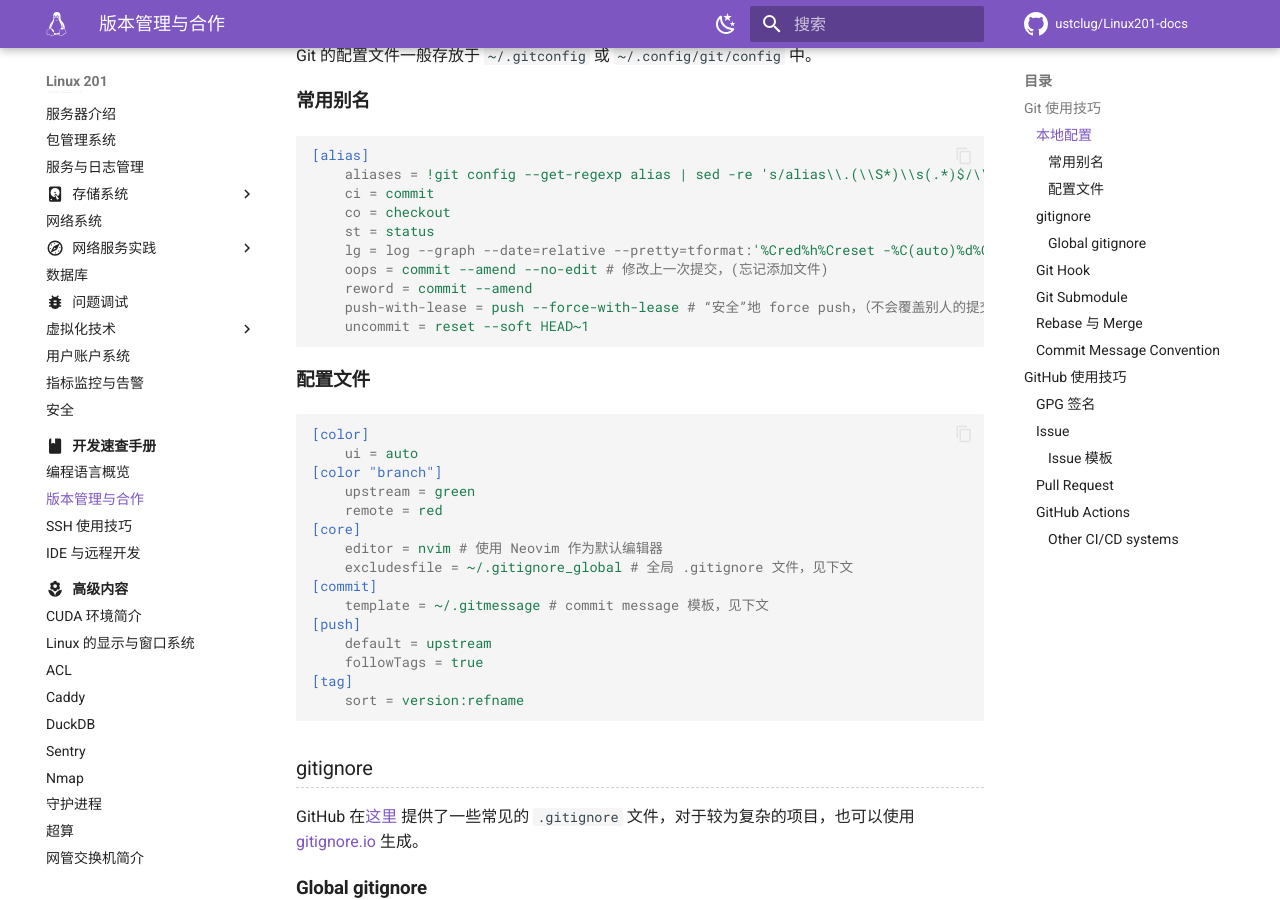
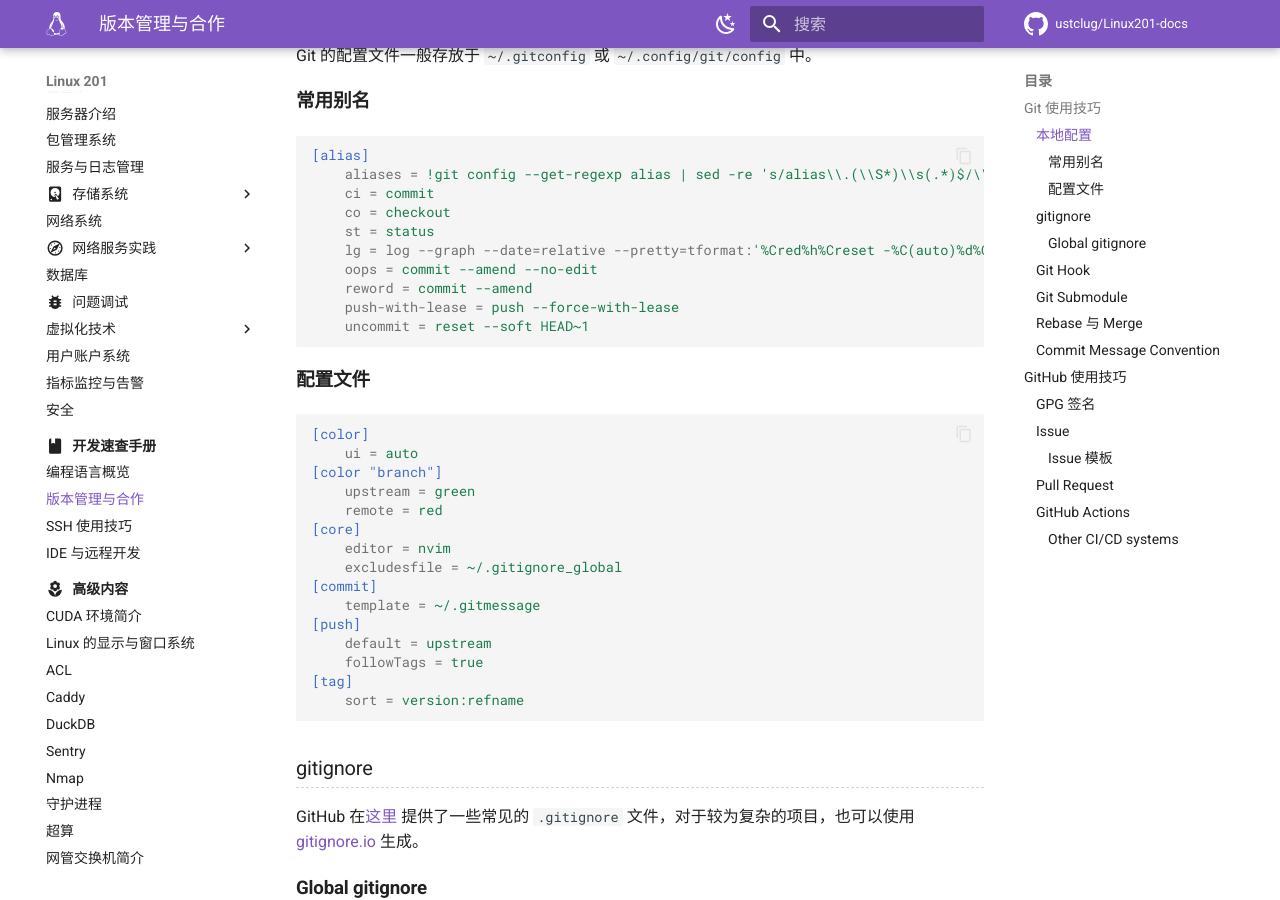
Before and after one commit to ustclug/Linux201-docs, an MkDocs documentation site: the page built from docs/dev/git.md, in a window 1280 px wide and 900 px high, scrolled down 326 px. Built offline with MkDocs 1.6.1 and Material for MkDocs 9.7.7, drawn with Linux system fonts in a browser that asks for light colours; comment, search, counter and statistics services are not loaded.

Commit message:
dev/git: remove comments to make it easier to copy

````diff
--- a/docs/dev/git.md
+++ b/docs/dev/git.md
@@ -17,9 +17,9 @@ Git 的配置文件一般存放于 `~/.gitconfig` 或 `~/.config/git/config` 中
     co = checkout
     st = status
     lg = log --graph --date=relative --pretty=tformat:'%Cred%h%Creset -%C(auto)%d%Creset %s %Cgreen(%an %ad)%Creset'
-    oops = commit --amend --no-edit # 修改上一次提交，(忘记添加文件)
+    oops = commit --amend --no-edit
     reword = commit --amend
-    push-with-lease = push --force-with-lease # “安全”地 force push，（不会覆盖别人的提交）
+    push-with-lease = push --force-with-lease
     uncommit = reset --soft HEAD~1
 ```
 
@@ -32,10 +32,10 @@ Git 的配置文件一般存放于 `~/.gitconfig` 或 `~/.config/git/config` 中
     upstream = green
     remote = red
 [core]
-    editor = nvim # 使用 Neovim 作为默认编辑器
-    excludesfile = ~/.gitignore_global # 全局 .gitignore 文件，见下文
+    editor = nvim
+    excludesfile = ~/.gitignore_global
 [commit]
-    template = ~/.gitmessage # commit message 模板，见下文
+    template = ~/.gitmessage
 [push]
     default = upstream
     followTags = true
````
